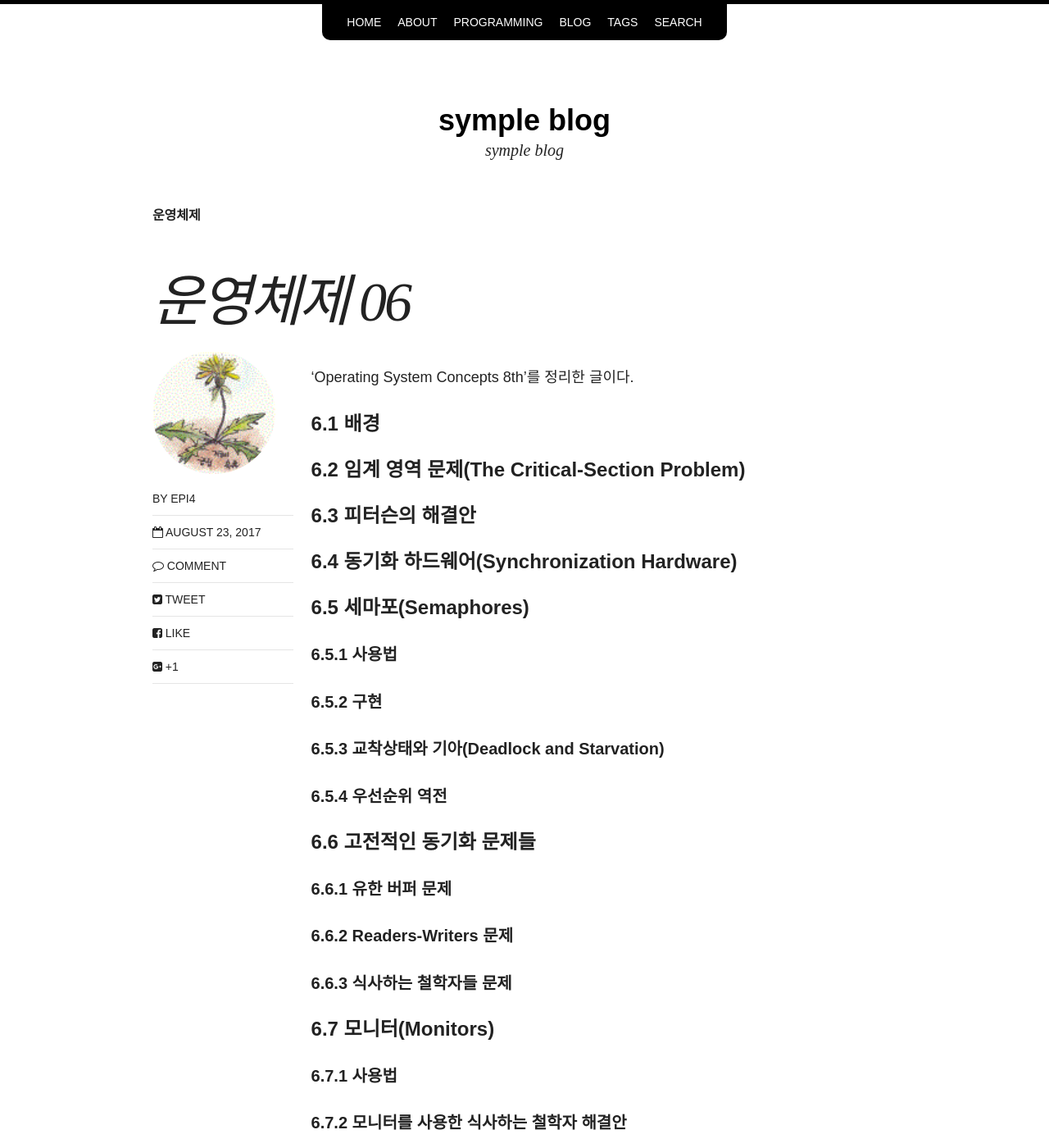
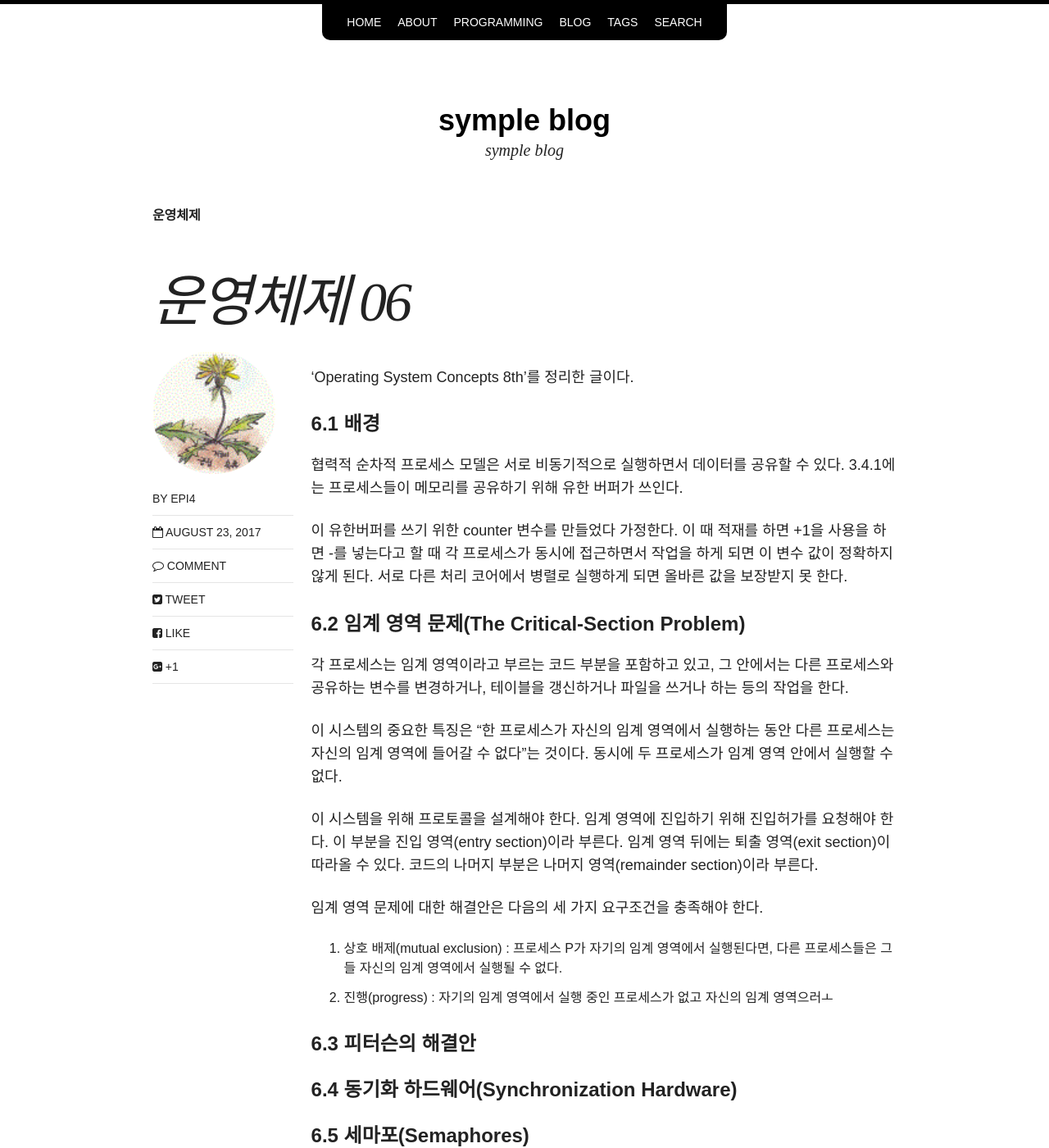
Before and after one commit to epi4/epi4.github.io, a Jekyll site: the page built from _posts/programming/2017-08-23-운영체제 06.md, in a window 1280 px wide and 1400 px high. Shown: the whole window at 82% size. Built offline with Jekyll 4.4.1, drawn with Linux system fonts in a browser that asks for light colours; nearby versions of some CDN libraries; comment, search, counter and statistics services are not loaded.

Commit message:
6 작업 중

```diff
--- a/_posts/programming/2017-08-23-운영체제 06.md
+++ b/_posts/programming/2017-08-23-운영체제 06.md
@@ -12,8 +12,21 @@ share: true
 'Operating System Concepts 8th'를 정리한 글이다.
 
 #### 6.1 배경
+협력적 순차적 프로세스 모델은 서로 비동기적으로 실행하면서 데이터를 공유할 수 있다. 3.4.1에는 프로세스들이 메모리를 공유하기 위해 유한 버퍼가 쓰인다.
+
+이 유한버퍼를 쓰기 위한 counter 변수를 만들었다 가정한다. 이 때 적재를 하면 +1을 사용을 하면 -를 넣는다고 할 때 각 프로세스가 동시에 접근하면서 작업을 하게 되면 이 변수 값이 정확하지 않게 된다. 서로 다른 처리 코어에서 병렬로 실행하게 되면 올바른 값을 보장받지 못 한다.
 
 #### 6.2 임계 영역 문제(The Critical-Section Problem)
+각 프로세스는 임계 영역이라고 부르는 코드 부분을 포함하고 있고, 그 안에서는 다른 프로세스와 공유하는 변수를 변경하거나, 테이블을 갱신하거나 파일을 쓰거나 하는 등의 작업을 한다.
+
+이 시스템의 중요한 특징은 "한 프로세스가 자신의 임계 영역에서 실행하는 동안 다른 프로세스는 자신의 임계 영역에 들어갈 수 없다"는 것이다. 동시에 두 프로세스가 임계 영역 안에서 실행할 수 없다.
+
+이 시스템을 위해 프로토콜을 설계해야 한다. 임계 영역에 진입하기 위해 진입허가를 요청해야 한다. 이 부분을 진입 영역(entry section)이라 부른다. 임계 영역 뒤에는 퇴출 영역(exit section)이 따라올 수 있다. 코드의 나머지 부분은 나머지 영역(remainder section)이라 부른다.
+
+임계 영역 문제에 대한 해결안은 다음의 세 가지 요구조건을 충족해야 한다.
+
+1. 상호 배제(mutual exclusion) : 프로세스 P가 자기의 임계 영역에서 실행된다면, 다른 프로세스들은 그들 자신의 임계 영역에서 실행될 수 없다.
+2. 진행(progress) : 자기의 임계 영역에서 실행 중인 프로세스가 없고 자신의 임계 영역으러ㅗ
 
 #### 6.3 피터슨의 해결안
 
```
